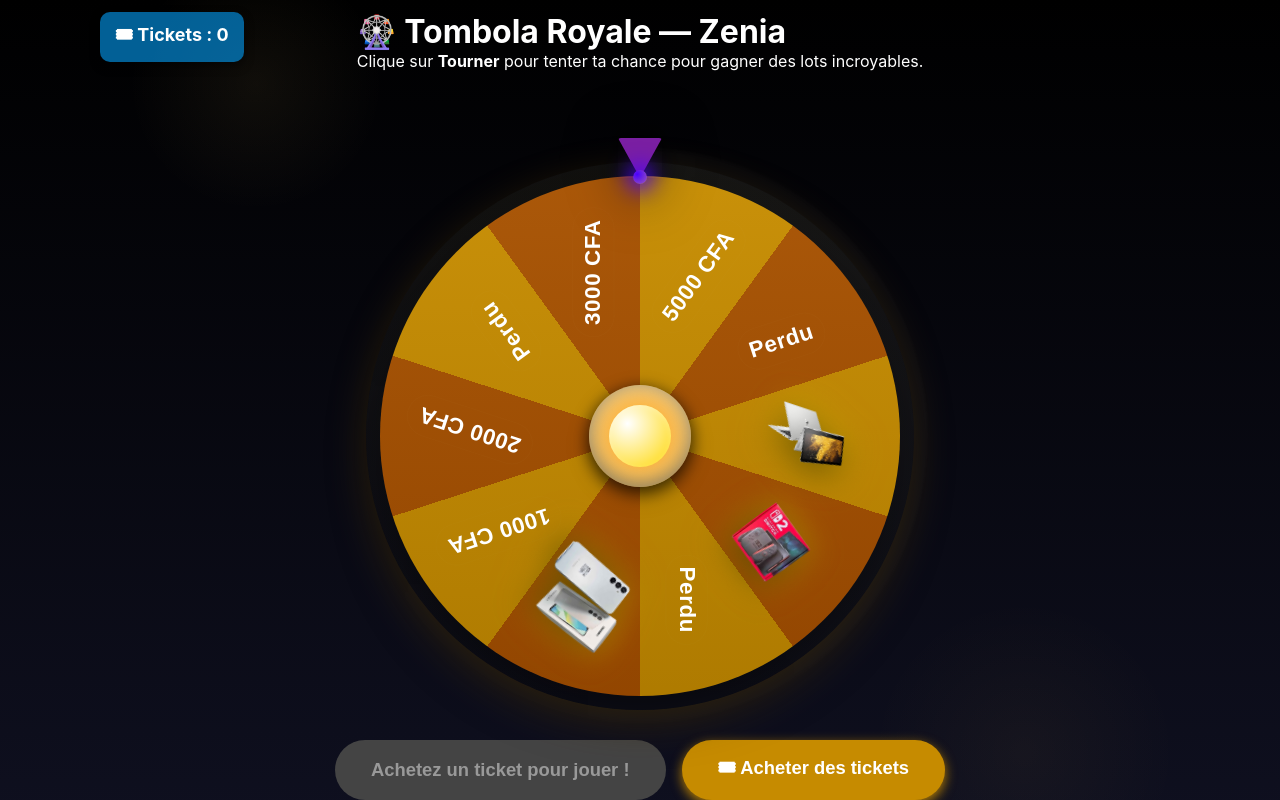
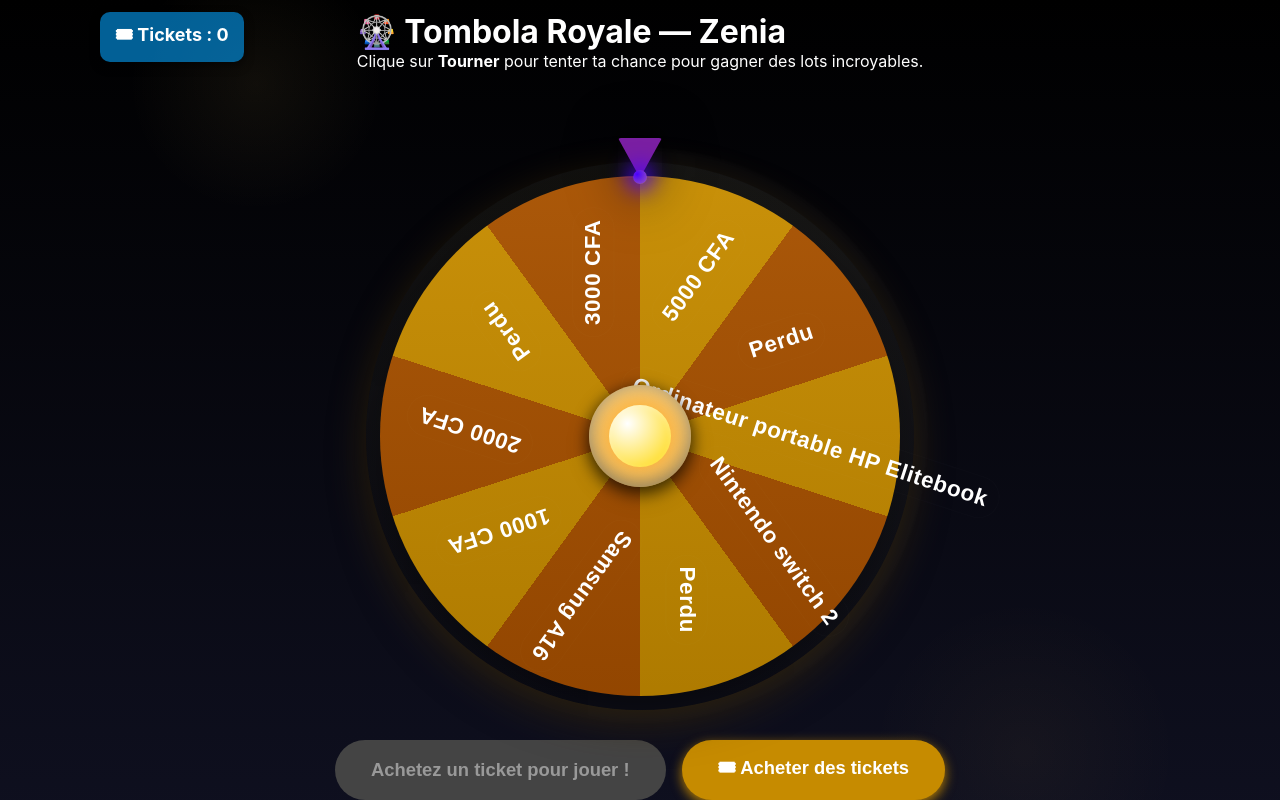
Before and after one commit to NebularForge/zenia-tombola-frontend, a React (Create React App) app: page /tombola in a window 1280 px wide. Built offline with nearby package versions, Linux system fonts and the light colour scheme.

Commit message:
Amélioration tombola

```diff
--- a/src/tombola/tombola.jsx
+++ b/src/tombola/tombola.jsx
@@ -10,16 +10,16 @@ import confetti from "canvas-confetti";
 
 // ======================= Définition des segments =======================
 const SEGMENTS = [
-{ id: 0, label: "Ordinateur portable HP Elitebook core i5 Tactile", type: "image", img: pc, chance: 1.5 },
-{ id: 1, label: "Nintendo switch 2", type: "image", img: nintendo, chance: 2 },
-{ id: 2, label: "Perdu", type: "text", chance: 17.167 },
-{ id: 3, label: "Samsung A16", type: "image", img: samsung, chance: 3 },
-{ id: 4, label: "1000 CFA", type: "text", chance: 15 },
-{ id: 5, label: "2000 CFA", type: "text", chance: 12 },
-{ id: 6, label: "Perdu", type: "text", chance: 17.167 },
-{ id: 7, label: "3000 CFA", type: "text", chance: 10 },
-{ id: 8, label: "5000 CFA", type: "text", chance: 8 },
-{ id: 9, label: "Perdu", type: "text", chance: 17.167 },
+{ id: 0, label: "Ordinateur portable HP Elitebook", chance: 2 },
+{ id: 1, label: "Nintendo switch 2", chance: 2 },
+{ id: 2, label: "Perdu", chance: 16 },
+{ id: 3, label: "Samsung A16", chance: 3 },
+{ id: 4, label: "1000 CFA", chance: 15 },
+{ id: 5, label: "2000 CFA", chance: 12 },
+{ id: 6, label: "Perdu", chance: 16 },
+{ id: 7, label: "3000 CFA", chance: 10 },
+{ id: 8, label: "5000 CFA", chance: 8 },
+{ id: 9, label: "Perdu", chance: 16 },
 
 ];
 
```
